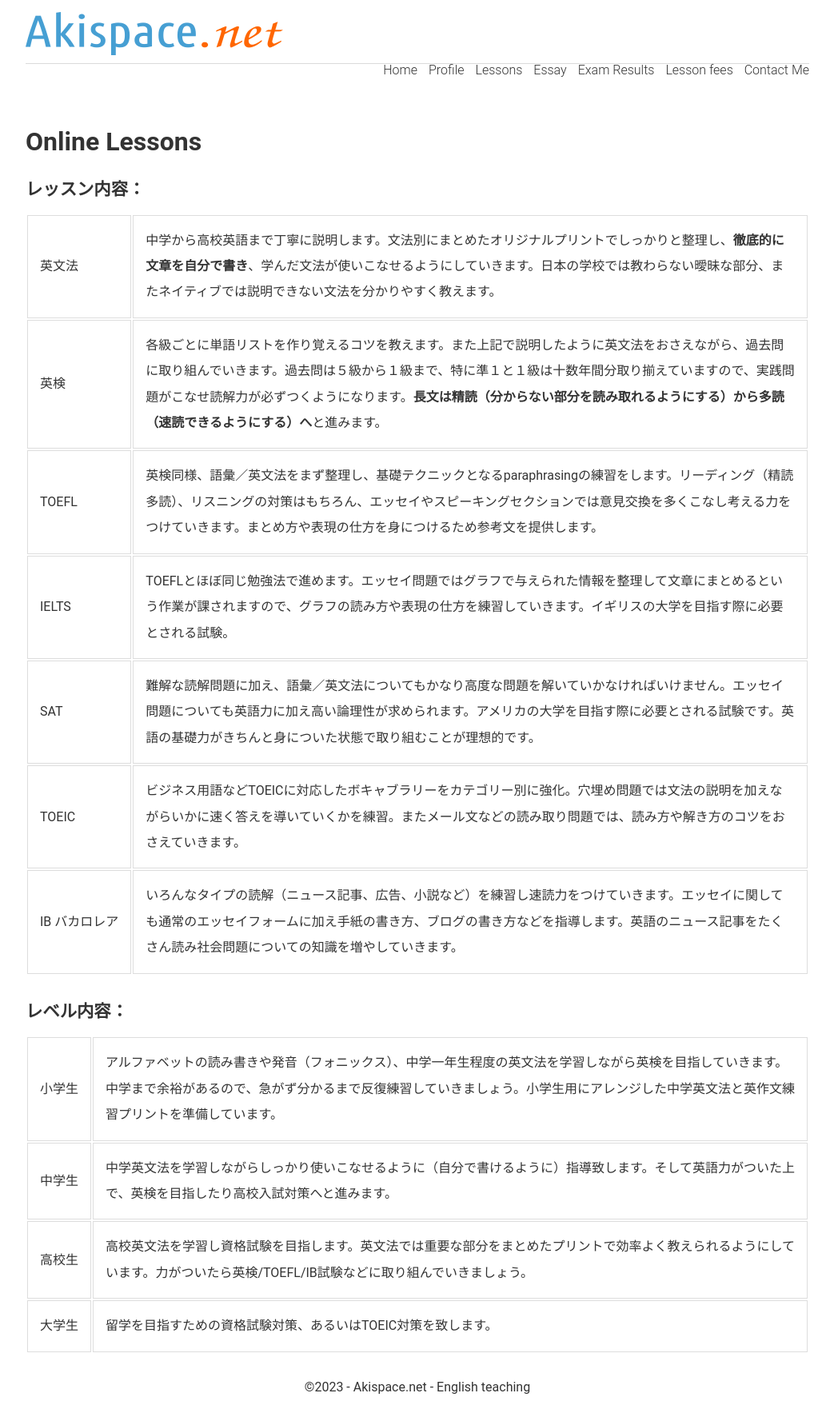
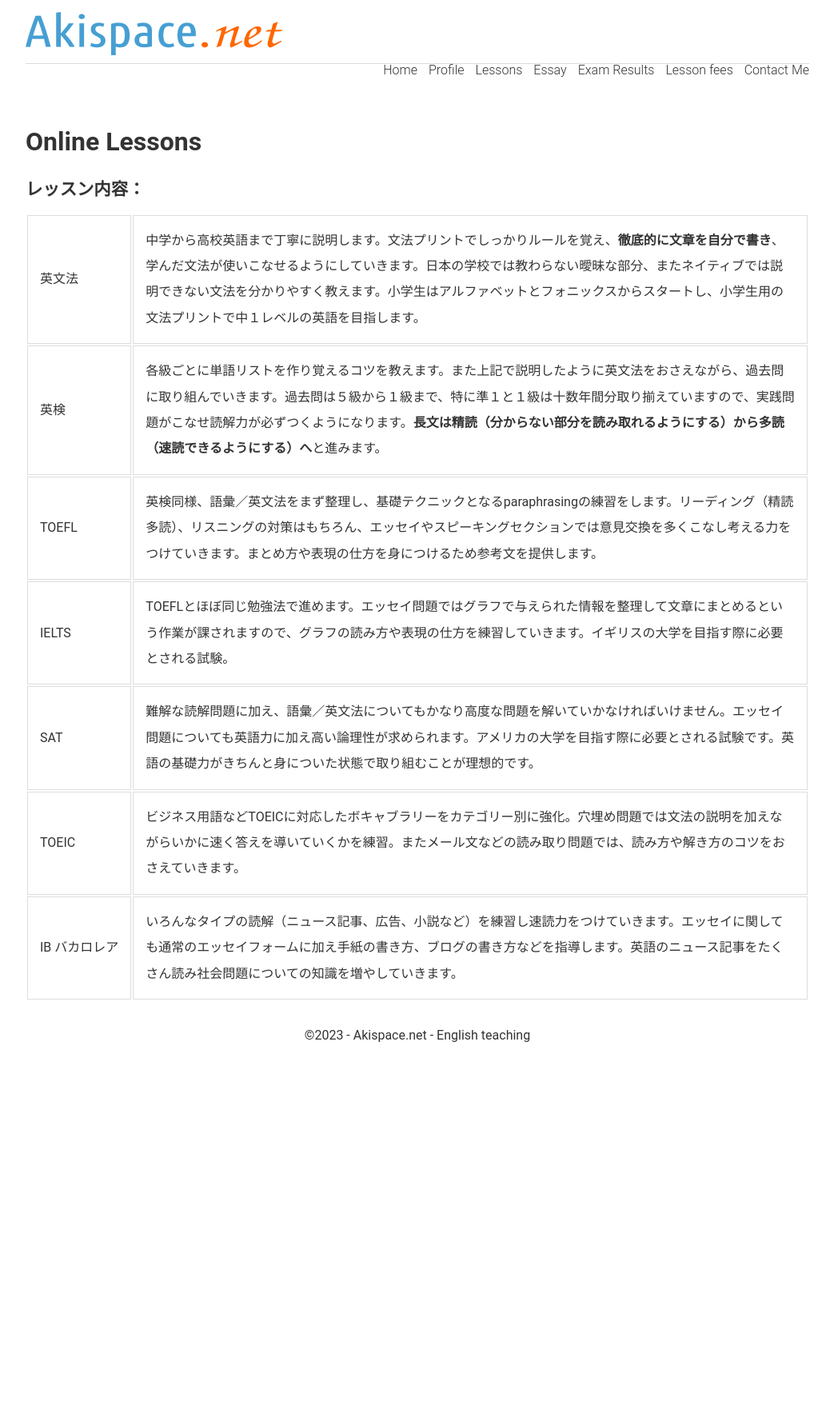
Before and after one commit to phocean/akispace, a Jekyll site: the page built from lessons.md, in a window 1280 px wide. Shown: the whole page at 80% size, without its empty margins (118-1161 px from the left). Built offline with Jekyll 4.4.1, drawn with Linux system fonts in a browser that asks for light colours; after the commit the page ends 1322 px from its top, so only the background shows below that.

Commit message:
Update lessons.md

```diff
--- a/lessons.md
+++ b/lessons.md
@@ -13,7 +13,7 @@ description: フランス・パリ　ヨーロッパ、日本　オンライン
 <table>
 <tr>
 <td nowrap>英文法</td>
-<td>中学から高校英語まで丁寧に説明します。文法別にまとめたオリジナルプリントでしっかりと整理し、<strong>徹底的に文章を自分で書き</strong>、学んだ文法が使いこなせるようにしていきます。日本の学校では教わらない曖昧な部分、またネイティブでは説明できない文法を分かりやすく教えます。</td>
+<td>中学から高校英語まで丁寧に説明します。文法プリントでしっかりルールを覚え、<strong>徹底的に文章を自分で書き</strong>、学んだ文法が使いこなせるようにしていきます。日本の学校では教わらない曖昧な部分、またネイティブでは説明できない文法を分かりやすく教えます。小学生はアルファベットとフォニックスからスタートし、小学生用の文法プリントで中１レベルの英語を目指します。</td>
 </tr>
 <tr>
 <td nowrap>英検</td>
@@ -40,25 +40,3 @@ description: フランス・パリ　ヨーロッパ、日本　オンライン
 <td>いろんなタイプの読解（ニュース記事、広告、小説など）を練習し速読力をつけていきます。エッセイに関しても通常のエッセイフォームに加え手紙の書き方、ブログの書き方などを指導します。英語のニュース記事をたくさん読み社会問題についての知識を増やしていきます。</td>
 </tr>
 </table>
-
-
-<h4>レベル内容：</h4>
-
-<table>
-<tr>
-<td nowrap>小学生 </td>
-<td>アルファベットの読み書きや発音（フォニックス）、中学一年生程度の英文法を学習しながら英検を目指していきます。中学まで余裕があるので、急がず分かるまで反復練習していきましょう。小学生用にアレンジした中学英文法と英作文練習プリントを準備しています。</td>
-</tr>
-<tr>
-<td nowrap>中学生</td>
-<td>中学英文法を学習しながらしっかり使いこなせるように（自分で書けるように）指導致します。そして英語力がついた上で、英検を目指したり高校入試対策へと進みます。 </td>
-</tr>
-<tr>
-<td nowrap>高校生</td>
-<td>高校英文法を学習し資格試験を目指します。英文法では重要な部分をまとめたプリントで効率よく教えられるようにしています。力がついたら英検/TOEFL/IB試験などに取り組んでいきましょう。</td>
-</tr>
- <tr>
-<td nowrap>大学生</td>
-<td>留学を目指すための資格試験対策、あるいはTOEIC対策を致します。</td>
-</tr>
-</table>
```
